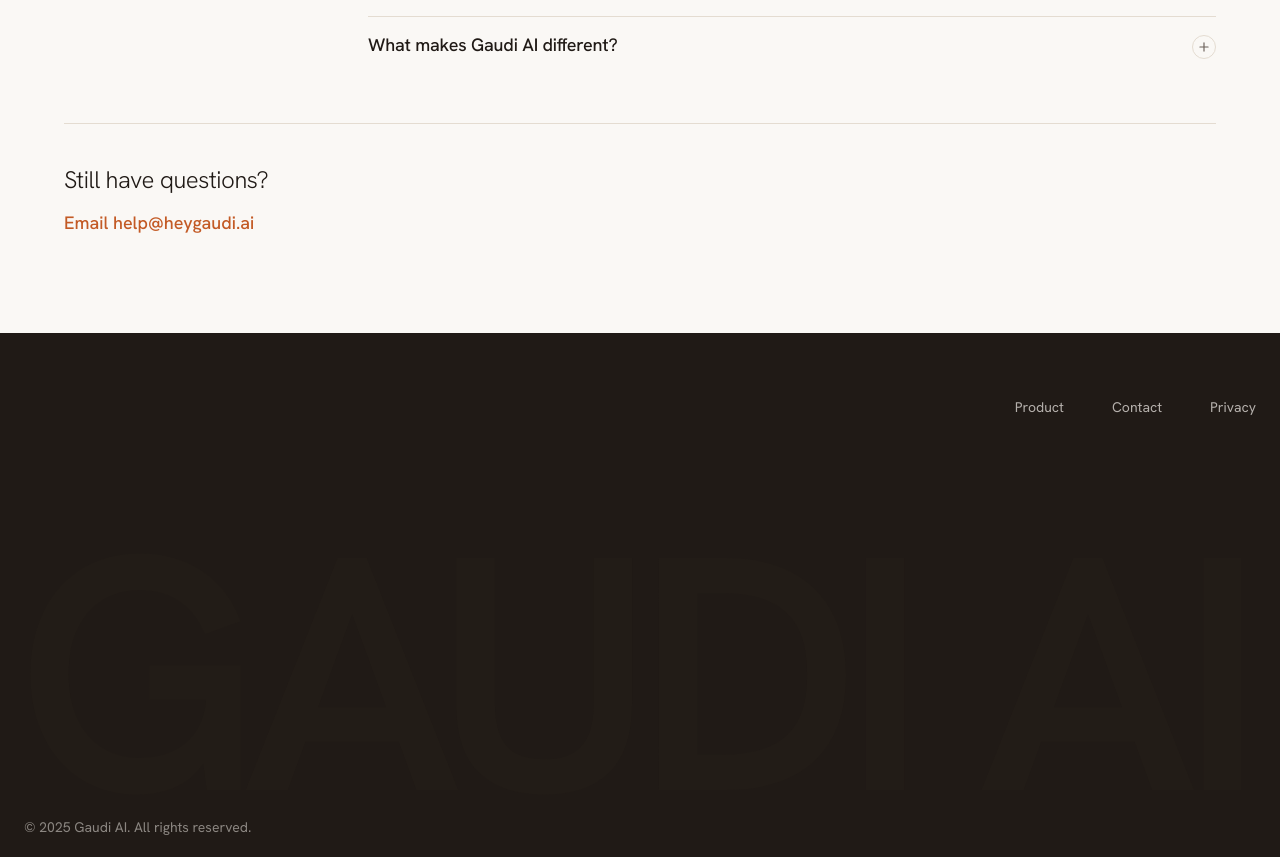
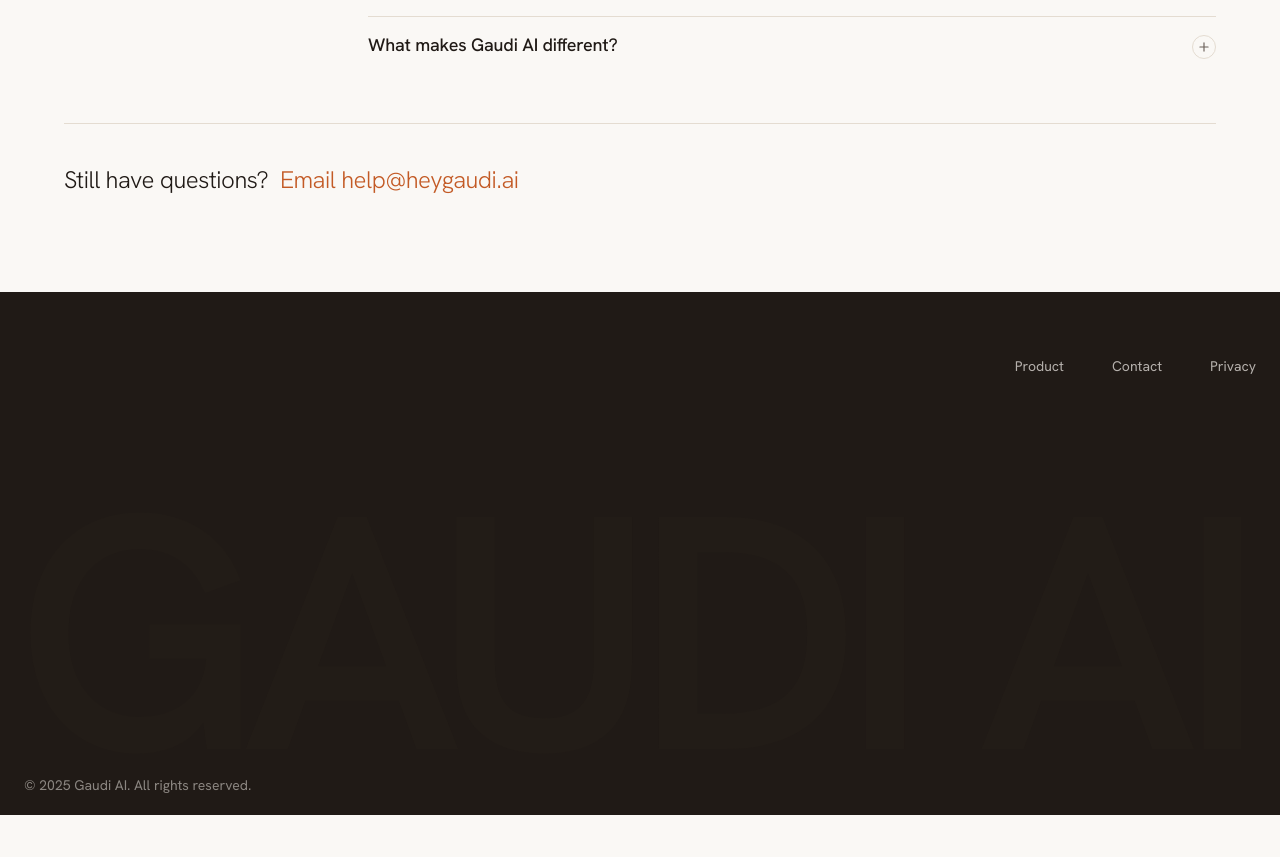
Before and after one commit to GaudiAICompany/gaudi-website, a Next.js app: page /resources/faq in a window 1280 px wide. Shown: the part 4684-5541 px from the top of the page. After the commit the page ends 5499 px from the top, so only its background shows below. Built offline with nearby package versions, Linux system fonts and the light colour scheme; no server answers.

Commit message:
Put FAQ closing CTA heading and email on one row

```diff
--- a/app/resources/faq/page.tsx
+++ b/app/resources/faq/page.tsx
@@ -136,18 +136,16 @@ export default function FaqPage() {
         {/* ── Closing CTA ───────────────────────────────────────────────────── */}
         <section className="px-4 pb-24 pt-4 sm:px-6">
           <div className="mx-auto max-w-6xl">
-            <div className="border-t border-border pt-10">
+            <div className="flex flex-wrap items-baseline gap-x-3 gap-y-1 border-t border-border pt-10">
               <h2 className="font-sans text-2xl font-light tracking-[-0.02em] text-foreground">
                 Still have questions?
               </h2>
-              <p className="mt-3 text-lg leading-relaxed text-muted-foreground">
-                <a
-                  href="mailto:help@heygaudi.ai"
-                  className="font-medium text-primary underline-offset-4 hover:underline"
-                >
-                  Email help@heygaudi.ai
-                </a>
-              </p>
+              <a
+                href="mailto:help@heygaudi.ai"
+                className="text-2xl font-light tracking-[-0.02em] text-primary underline-offset-4 hover:underline"
+              >
+                Email help@heygaudi.ai
+              </a>
             </div>
           </div>
         </section>
```
